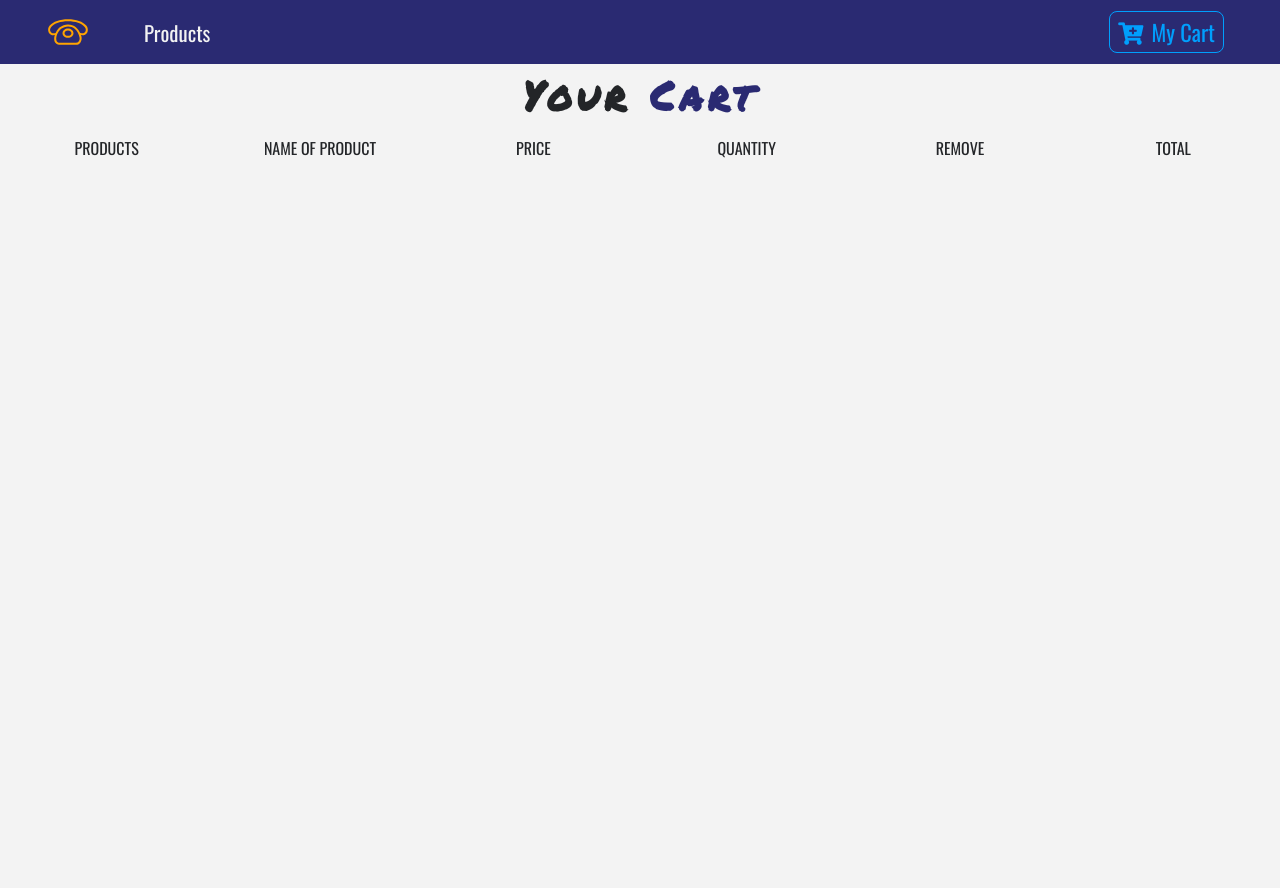
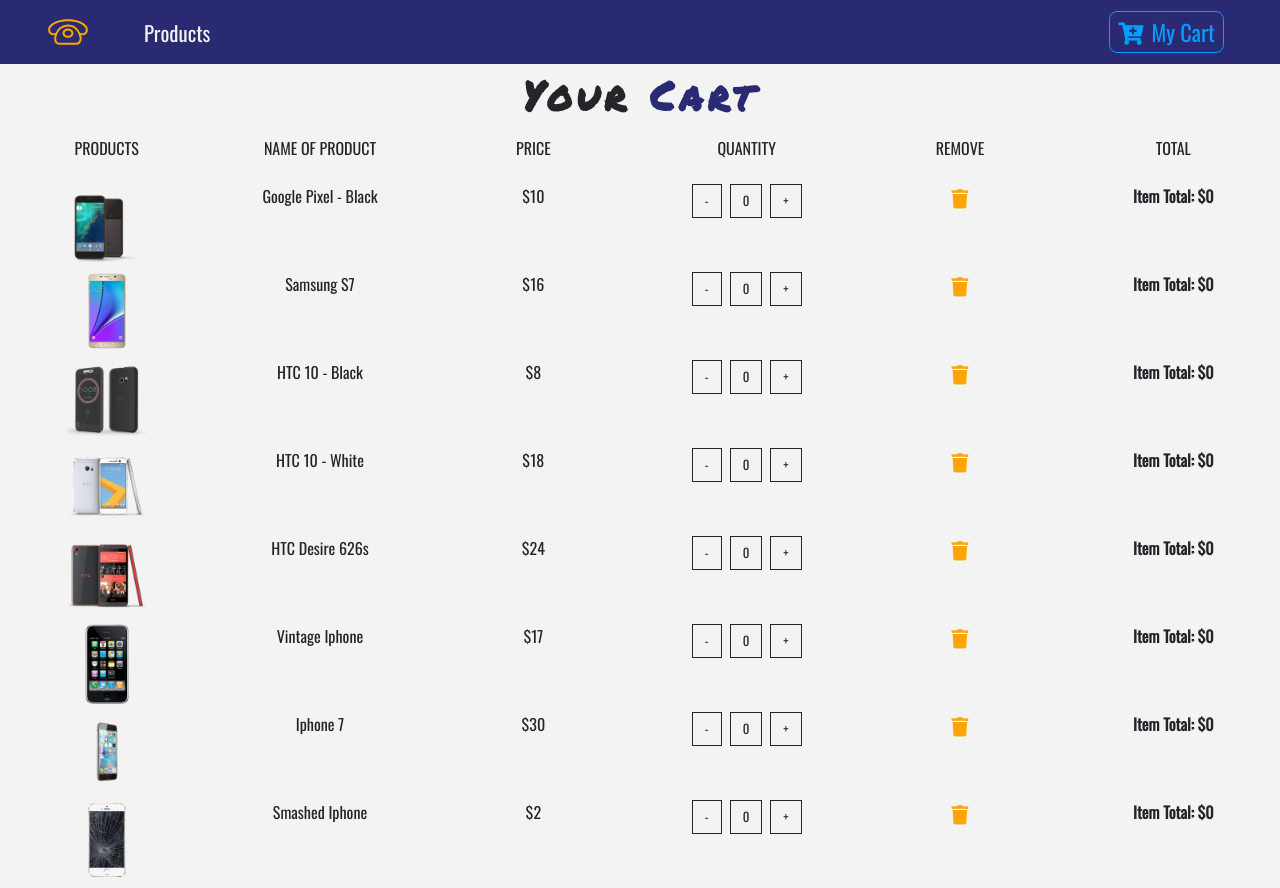
Before and after one commit to demkantor/phoneyard, a React (Create React App) app: page /cart in a window 1280 px wide. Before the commit the page ends 800 px from the top, so only its background shows below. Built offline with nearby package versions, Linux system fonts and the light colour scheme.

Commit message:
set up cart style and table

```diff
--- a/src/App.css
+++ b/src/App.css
@@ -27,3 +27,23 @@
 .text-bright {
     color: var(--blue-secondary);
 }
+
+.btn-black {
+    background: transparent;
+    text-transform: capitalize;
+    font-size: 0.8rem !important;
+    color: var(--dark-primary);
+    border-radius: 0 !important;
+    border: 0.1rem solid var(--dark-primary) !important;
+}
+
+.btn-black:hover {
+    background: var(--blue-primary) !important;
+    color: var(--white-primary) !important;
+}
+
+.cart-icon {
+    cursor: pointer;
+    font-size: 1.2rem;
+    color: var(--yellow-primary);
+}
--- a/src/components/Cart/Cart.js
+++ b/src/components/Cart/Cart.js
@@ -1,10 +1,12 @@
 import React, { useContext } from 'react';
 import styled from 'styled-components';
 import { Link } from 'react-router-dom';
+import { ProductContext } from '../../context/context';
 import Title from '../../Styles/Title';
 import CartColumns from './CartColumns';
 import EmptyCart from './EmptyCart';
-import { ProductContext } from '../../context/context';
+import CartList from './CartList';
+
 
 
 const Cart = () => {
@@ -18,6 +20,7 @@
             <>
                 <Title name="your" title="cart" />
                 <CartColumns />
+                <CartList cart={cart} />
             </>
             :
                 <EmptyCart />
--- /dev/null
+++ b/src/components/Cart/CartItem.js
@@ -0,0 +1,46 @@
+import React, { useContext } from 'react';
+import { ProductContext } from '../../context/context';
+
+const CartItem = ({ item }) => {
+    const { decrement, increment, removeItem } = useContext(ProductContext);
+    const { count, id, img, price, title, total } = item;
+
+    return (
+        <div className="row my-2 text-center text-capitalize">
+            <div className="col-10 mx-auto col-lg-2">
+                <img src={img} alt={title} style={{width:'5rem', height:'5rem'}} className="img-fluid" />
+            </div>
+            <div className="col-10 mx-auto col-lg-2">
+                <span className="d-lg-none">product: </span> {title}
+            </div>
+            <div title={`price per ${title}`} className="col-10 mx-auto col-lg-2">
+                <span className="d-lg-none">price: </span> ${price}
+            </div>
+            <div className="col-10 mx-auto col-lg-2 my-2 my-lg-0">
+                <div className="d-flex justify-content-center">
+                    <div>
+                        <span title="remove one" className="btn btn-black mx-1" onClick={()=>decrement(id)}>
+                            -
+                        </span>
+                        <span className="btn btn-black mx-1">
+                            {count}
+                        </span>
+                        <span title="add another" className="btn btn-black mx-1" onClick={()=>increment(id)}>
+                            +
+                        </span>
+                    </div>
+                </div>
+            </div>
+            <div className="col-10 mx-auto col-lg-2">
+                <div title="remove item"className="cart-icon">
+                    <i className="fas fa-trash" onClick={()=>removeItem(id)} />
+                </div>
+            </div>
+            <div title={`total price for ${title}'s`} className="col-10 mx-auto col-lg-2">
+                <strong>item total: ${total}</strong>
+            </div>
+        </div>
+    );
+};
+
+export default CartItem;
--- /dev/null
+++ b/src/components/Cart/CartList.js
@@ -0,0 +1,17 @@
+import React from 'react';
+import CartItem from './CartItem';
+
+const CartList = ({ cart }) => {
+    return (
+        <div className="container-fluid">
+            {cart.map((item) => (
+                <CartItem
+                    key={item.id}
+                    item={item}
+                    />
+            ))}
+        </div>
+    );
+};
+
+export default CartList;
```
